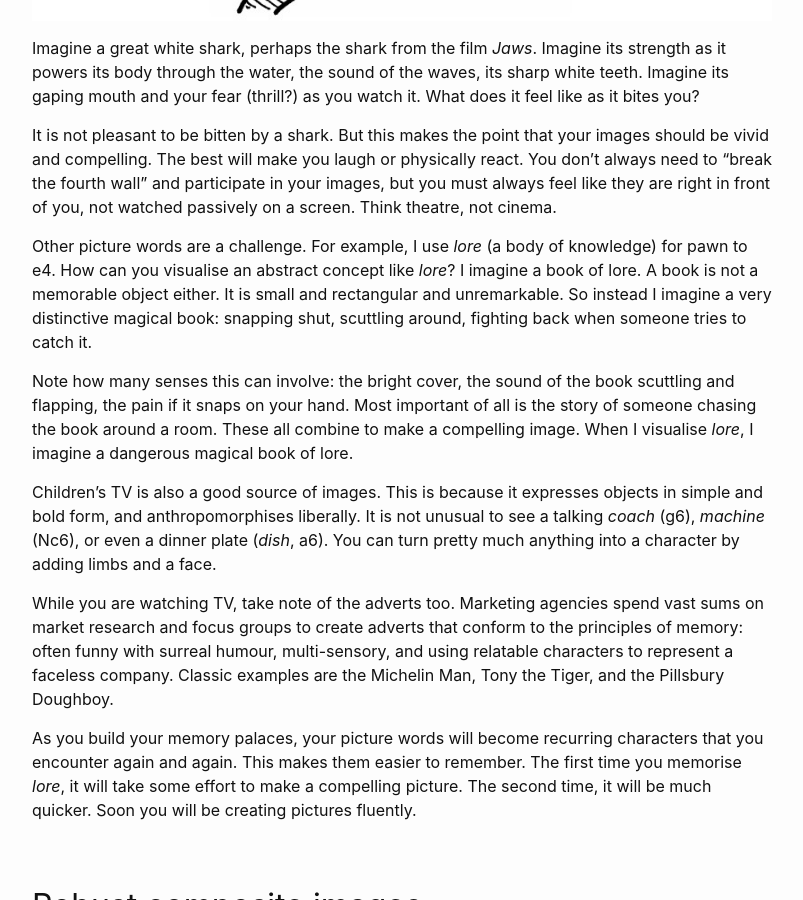
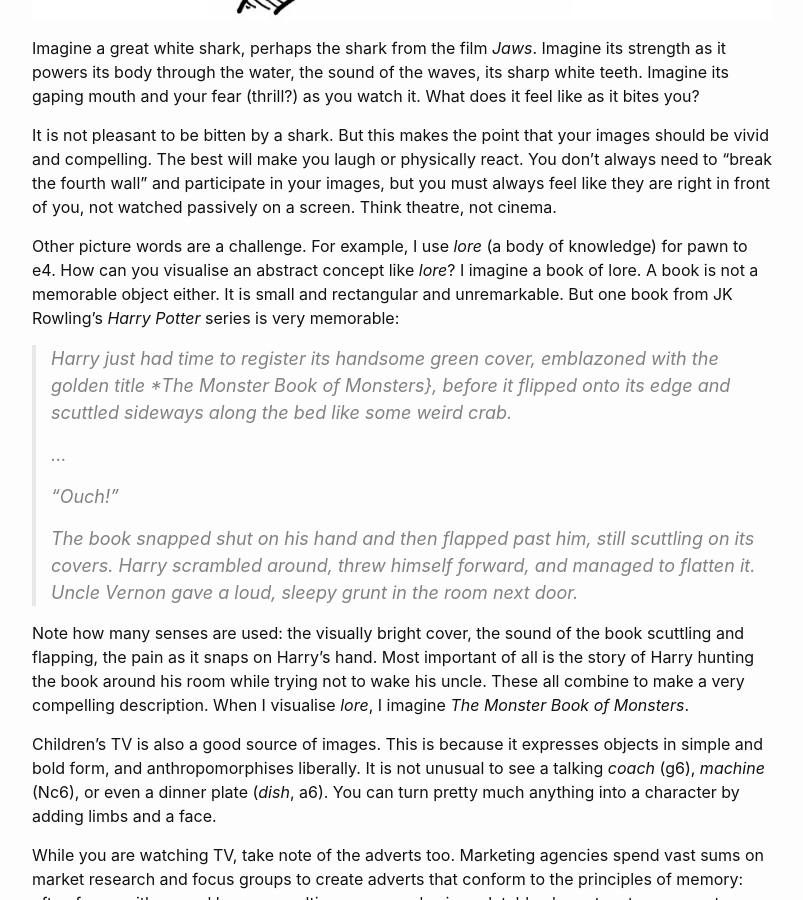
Before and after one commit to liontailedmacaque/liontailedmacaque.github.io, a Jekyll site: the page built from chessmemorypalace/chapter2.md, in a window 1280 px wide and 900 px high, scrolled down 2501 px. Shown: the whole window, without its empty margins (238-1041 px from the left). Built offline with Jekyll 4.4.1, drawn with Linux system fonts in a browser that asks for light colours.

Commit message:
Update chapter2.md

```diff
--- a/chessmemorypalace/chapter2.md
+++ b/chessmemorypalace/chapter2.md
@@ -43,9 +43,17 @@ Imagine a great white shark, perhaps the shark from the film *Jaws*. Imagine its
 
 It is not pleasant to be bitten by a shark. But this makes the point that your images should be vivid and compelling. The best will make you laugh or physically react. You don't always need to “break the fourth wall” and participate in your images, but you must always feel like they are right in front of you, not watched passively on a screen. Think theatre, not cinema.
 
-Other picture words are a challenge. For example, I use *lore* (a body of knowledge) for pawn to e4. How can you visualise an abstract concept like *lore*? I imagine a book of lore. A book is not a memorable object either. It is small and rectangular and unremarkable. So instead I imagine a very distinctive magical book: snapping shut, scuttling around, fighting back when someone tries to catch it.
+Other picture words are a challenge. For example, I use *lore* (a body of knowledge) for pawn to e4. How can you visualise an abstract concept like *lore*? I imagine a book of lore. A book is not a memorable object either. It is small and rectangular and unremarkable. But one book from JK Rowling's *Harry Potter* series is very memorable:
 
-Note how many senses this can involve: the bright cover, the sound of the book scuttling and flapping, the pain if it snaps on your hand. Most important of all is the story of someone chasing the book around a room. These all combine to make a compelling image. When I visualise *lore*, I imagine a dangerous magical book of lore.
+> Harry just had time to register its handsome green cover, emblazoned with the golden title *The Monster Book of Monsters}, before it flipped onto its edge and scuttled sideways along the bed like some weird crab.
+>
+> ...
+>
+> "Ouch!"
+>
+> The book snapped shut on his hand and then flapped past him, still scuttling on its covers. Harry scrambled around, threw himself forward, and managed to flatten it. Uncle Vernon gave a loud, sleepy grunt in the room next door.
+
+Note how many senses are used: the visually bright cover, the sound of the book scuttling and flapping, the pain as it snaps on Harry's hand. Most important of all is the story of Harry hunting the book around his room while trying not to wake his uncle. These all combine to make a very compelling description. When I visualise *lore*, I imagine *The Monster Book of Monsters*.
 
 Children's TV is also a good source of images. This is because it expresses objects in simple and bold form, and anthropomorphises liberally. It is not unusual to see a talking *coach* (g6), *machine* (Nc6), or even a dinner plate (*dish*, a6). You can turn pretty much anything into a character by adding limbs and a face.
 
```
